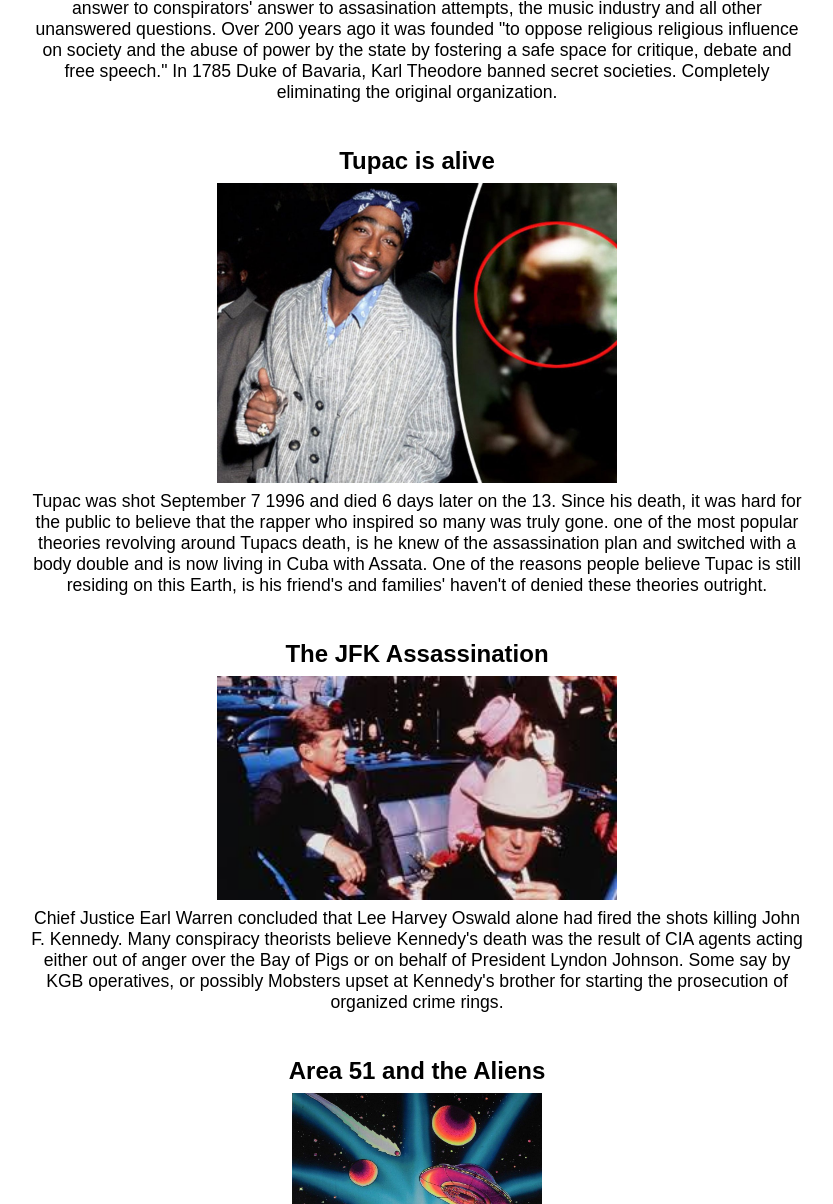
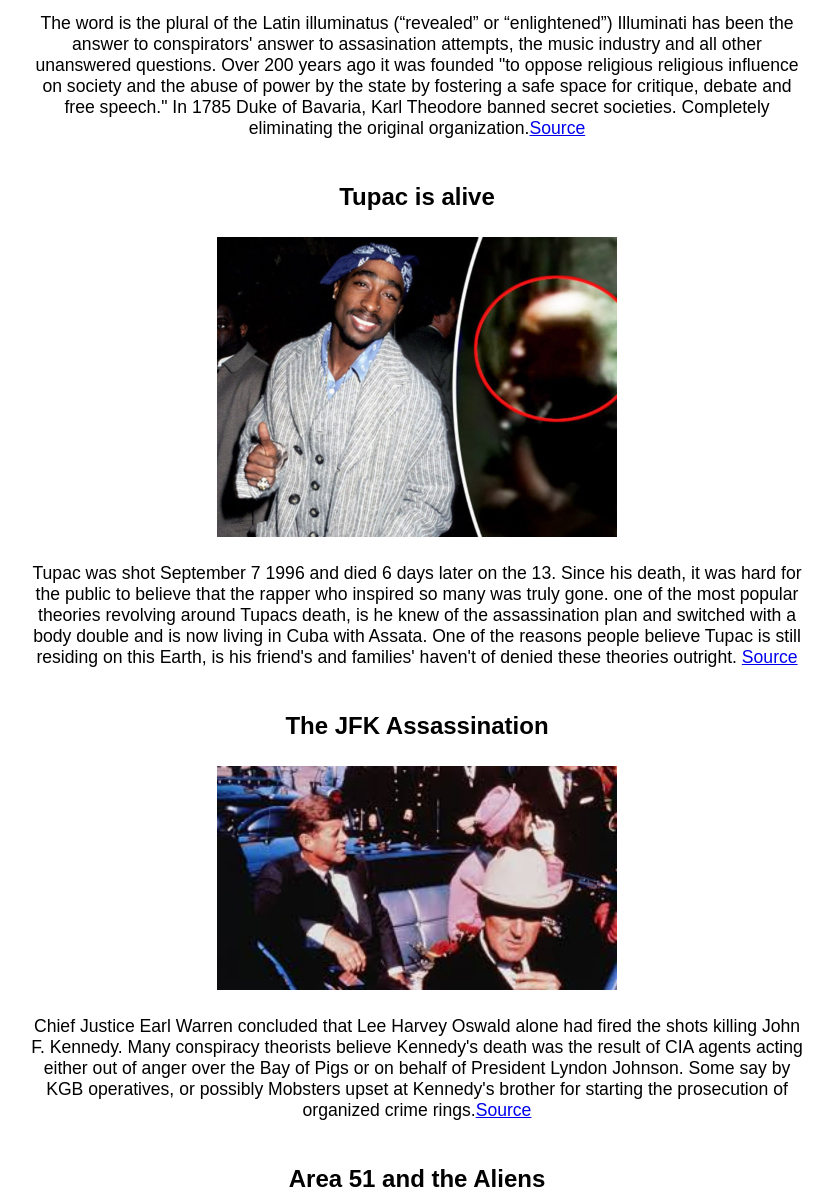
Before and after one commit to SemharGezai/Experiment1, a plain HTML site: page conspiracies.html in a window 1280 px wide. Shown: the part 1170-2374 px from the top of the page, without its empty margins (223-1056 px from the left). Drawn offline with Linux system fonts and the light colour scheme.

Commit message:
<commit_message>

```diff
--- a/conspiracies.html
+++ b/conspiracies.html
@@ -26,75 +26,78 @@
         <div id="conspiracies">
         <body id="page">
         <div>
-            <h2><br>Illuminati</h2>
-            <img class="img-illum" src="images/illum.webp" alt="Illumi">
+            <h2><br>Illuminati</h2><br>
+            <img class="img-illum" src="images/illum.webp" alt="Illumi"><br>
                 <p> The word is the plural of the Latin illuminatus (“revealed” or “enlightened”)
                     Illuminati has been the answer to conspirators' answer to assasination attempts, the music industry and all other unanswered questions.
                     Over 200 years ago it was founded "to oppose religious religious influence on society and the abuse of power by the state by fostering a
                     safe space for critique, debate and free speech." In 1785 Duke of Bavaria, Karl Theodore banned secret societies. Completely eliminating the
-                    original organization. <br>
+                    original organization.<a href="https://www.vox.com/2015/5/19/8624675/what-is-illuminati-meaning-conspiracy-beyonce ">Source</a> <br>
                 </p>
-            <h2><br>Tupac is alive</h2>
-            <img class="img-tupac" src="images/tupac.jpeg" alt="tupac">
+            <h2><br>Tupac is alive</h2><br>
+            <img class="img-tupac" src="images/tupac.jpeg" alt="tupac"><br>
                 <p> Tupac was shot September 7 1996 and died 6 days later on the 13. Since his death, it was hard for the public to believe that the rapper who inspired so many
                     was truly gone. one of the most popular theories revolving around Tupacs death, is he knew of the assassination plan and switched with a body double and is
                     now living in Cuba with Assata. One of the reasons people believe Tupac is still residing on this Earth, is his friend's and families' haven't of denied
-                    these theories outright. <br>
+                    these theories outright. <a href="https://www.utdailybeacon.com/opinion/columns/rumor-has-it-tupac-is-still-alive/article_76b1dff4-2b5d-11ec-a9db-5315ee850ce3.html ">Source</a><br>
                 </p>
-            <h2><br>The JFK Assassination</h2>
-            <img class="img-jfk" src="images/jfk.jpeg">
+            <h2><br>The JFK Assassination</h2><br>
+            <img class="img-jfk" src="images/jfk.jpeg"><br>
                 <p> Chief Justice Earl Warren concluded that Lee Harvey Oswald alone had fired the shots killing John F. Kennedy. Many conspiracy theorists believe Kennedy's
                     death was the result of CIA agents acting either out of anger over the Bay of Pigs or on behalf of President Lyndon Johnson. Some say by KGB operatives, or
-                    possibly Mobsters upset at Kennedy's brother for starting the prosecution of organized crime rings.<br>
+                    possibly Mobsters upset at Kennedy's brother for starting the prosecution of organized crime rings.<a href="https://www.cnn.com/2018/03/21/us/jfk-assassination-conspiracy-theories-debunked/index.html ">Source</a><br>
                 </p>
-            <h2><br>Area 51 and the Aliens</h2>
-            <img class="img-aliens" src="images/area_51.jpeg">
+            <h2><br>Area 51 and the Aliens</h2><br>
+            <img class="img-aliens" src="images/area_51.jpeg"><br>
                 <p> The Air Force says that Area 51 is a base used to test military aircraft and personnel, but Conspiracy theorists have other ideas. Many believe that the remains
                     of crashed UFO spacecraft are stored at Area 51 where government scientists reverse-engineer the aliens' highly advanced technology. Aliens are also believed to
-                    be hidden deep within the base where scientists are conducting experiments on them.<br>
+                    be hidden deep within the base where scientists are conducting experiments on them.<a href="https://www.businessinsider.com/area-51-american-conspiracy-theories-aliens-history-animation-video-2017-7">Source</a><br>
                 </p>
-            <h2><br>Harry Truman Alien cover-up</h2>
-            <img class="img-alien" src="images/alien.jpeg" alt="alien">
+            <h2><br>Harry Truman Alien cover-up</h2><br>
+            <img class="img-alien" src="images/alien.jpeg" alt="alien"><br>
                 <p> In 1947 there was a supposed crash and Alien spacecraft outside Rosewell, New Mexico. It is believed that President Truman operated a secret group called
                     "Majestic 12" filled with scientists, military, and government officials to keep the discovery of aliens a secret from society, having this information
-                    passed down through every presidency.<br>
+                    passed down through every presidency.<a href="https://nymag.com/news/features/conspiracy-theories/harry-truman-aliens/">Source</a><br>
                 </p>
-            <h2><br>Apollo landing was fake</h2>
-            <img class="img-Apollo" src="images/Apollo.jpeg" alt="Apollo">
+            <h2><br>Apollo landing was fake</h2><br>
+            <img class="img-Apollo" src="images/Apollo.jpeg" alt="Apollo"><br>
                 <p> Doubters say the U.S. government, desperate to beat the Russians in the space race, faked the lunar landings, with Armstrong and Buzz Aldrin acting out
                     their mission on a secret film set, located (depending on the theory) either high in the Hollywood Hills or deep within Area 51. With the photos and videos
-                    of the Apollo missions only available through NASA, there's no independent verification that the lunar landings were anything but a hoax.<br>
+                    of the Apollo missions only available through NASA, there's no independent verification that the lunar landings were anything but a hoax.<a href="https://www.rmg.co.uk/stories/topics/moon-landing-conspiracy-theories-debunked">Source</a><br>
                 </p>
-            <h2><br>Fetus farming</h2>
-            <img class="img-fetus" src="images/abort.webp" alt="fetus">
+            <h2><br>Fetus farming</h2><br>
+            <img class="img-fetus" src="images/abort.webp" alt="fetus"><br>
                 <p> One of the darker conspiracy theories to come out in the past few years is the allegations of Planned parenthood conspiring to harvest baby organs to the black market
                     as well as U.S Tax-funded research companies. According to "Lifenews" article on Planned parenthood leaders admitting under oath that they have harvested body parts
-                    from fetuses that were still alive during an abortion. One of the quoted testimonies in the article came from
+                    from fetuses that were still alive during an abortion.<br><br>One of the quoted testimonies in the article came from"Jon Dunn, CEO of Planned Parenthood of Orange & San Bernardino Counties in California. His affiliate used to work with the fetal tissue companies DaVinci
+                    Biosciences and DV Biologics, which were shut down in 2017 after the Orange County District Attorney accused them of illegally selling aborted baby body parts.
+                    The companies agreed to close permanently and pay $8 million in a settlement"
                     <br>
 
                    <h5>
                        <i>
-                    "Jon Dunn, CEO of Planned Parenthood of Orange & San Bernardino Counties in California. His affiliate used to work with the fetal tissue companies DaVinci
-                    Biosciences and DV Biologics, which were shut down in 2017 after the Orange County District Attorney accused them of illegally selling aborted baby body parts.
-                    The companies agreed to close permanently and pay $8 million in a settlement"
+                        “I know they kept it warm and comfortable for the very brief period that it was alive.
+                        I don’t think there was even time to call 911,” Dunn said. Later,
+                        he added: “This is something that every obstetrician/gynecologist deals with on rare occasion.
+                        … It is their medical judgment what to do in that circumstance.”
                         </i>
                     </h5>
                    <p>
-                    while there are many questions yet to be answered on this bizarre occurance, the unknown only seems to fuel conspiracy theorists.<br>
+                    While there are many questions yet to be answered on this bizarre occurance, the unknown only seems to fuel conspiracy theorists.<a href="tps://oversight.house.gov/planned-parenthood-fact-v-fiction">Source</a><br>
                     </p>
             </p>
-                <h2><br>Reptilian Bloodline</h2>
-            <img class="img-reptile" src="images/reptile.jpeg" alt="reptile">
+                <h2><br>Reptilian Bloodline</h2><br>
+            <img class="img-reptile" src="images/reptile.jpeg" alt="reptile"><br>
                 <p> Conspiracy theorist and former BBC sports reporter David Icke claims
                     that certain members of the elite, like Queen Elizabeth II—are “Annunaki,” a band of reptile humanoids.
-                    The lizard-people are world leaders and public figures, and they are responsible, he claims, for 9/11 and the Holocaust.<br>
+                    The lizard-people are world leaders and public figures, and they are responsible, he claims, for 9/11 and the Holocaust.<a href="https://www.express.co.uk/news/weird/768800/David-Icke-queen-shape-shifting-lizard">Source</a><br>
                 </p>
-                <h2><br>9/11 Was an "Inside" Job</h2>
-            <img class="img-911" src="images/911.jpeg" alt="911">
+                <h2><br>9/11 Was an "Inside" Job</h2><br>
+            <img class="img-911" src="images/911.jpeg" alt="911"><br>
                     <p>  Even as the smoke was still rising from the ruins of the World Trade Center and the Pentagon in September 2001, conspiracy theories sprang up blaming the attacks on anyone but al-Qaeda.
                         The specific claims varied. The 9/11 attacks were an inside job. Carefully placed explosives rather than commercial passenger jets brought down the Twin Towers.
                         The U.S. military fired missiles that struck the Pentagon. The Bush administration knew of the impending attacks but did nothing.
-                        Israel orchestrated the attacks as a false-flag operation.<br><br><br><br><br>
+                        Israel orchestrated the attacks as a false-flag operation.<a href="https://www.bbc.com/news/blogs-trending-42195513">Source</a><br><br><br><br><br>
                     </p>
         </div>
     </main>
```
